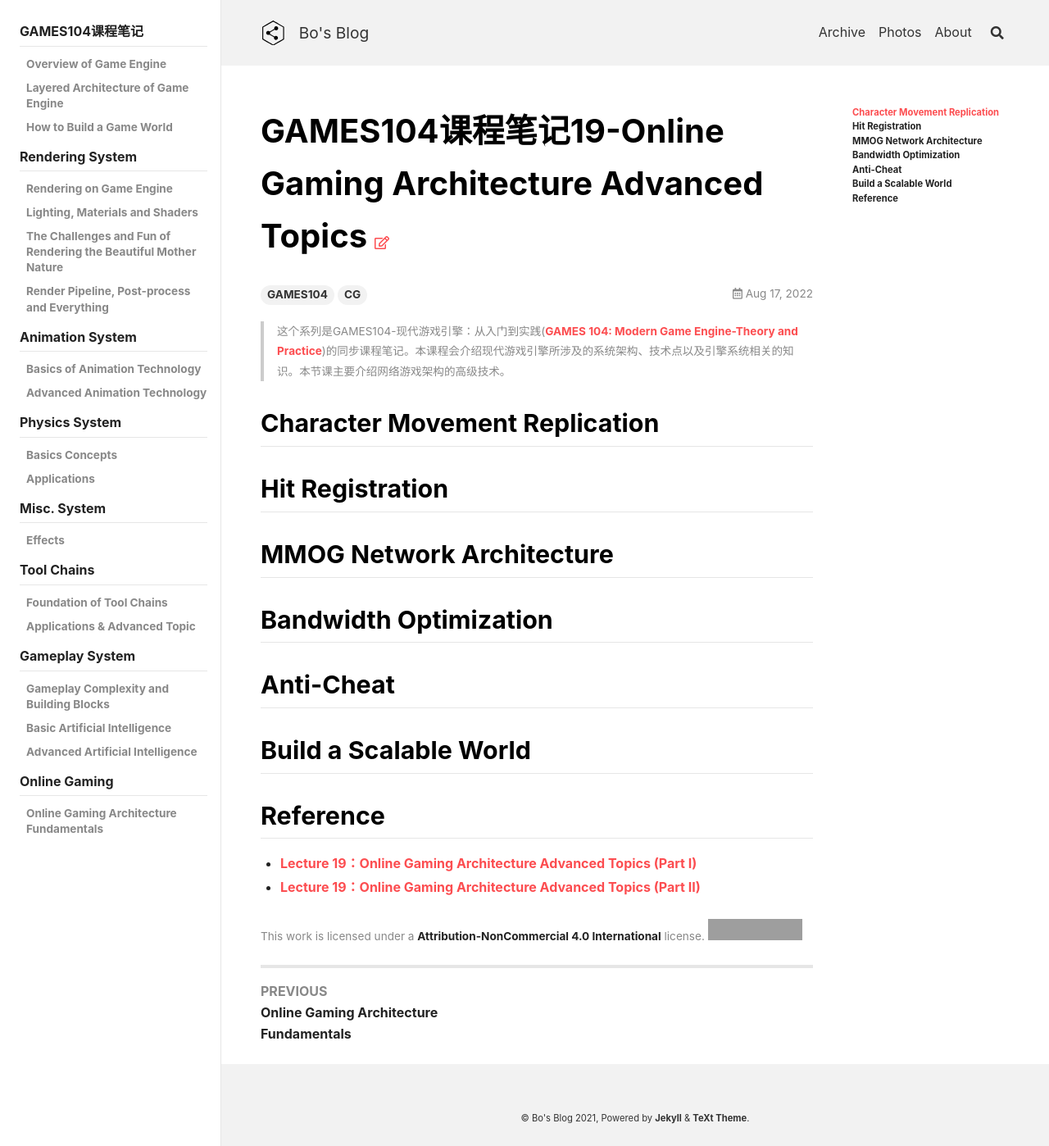
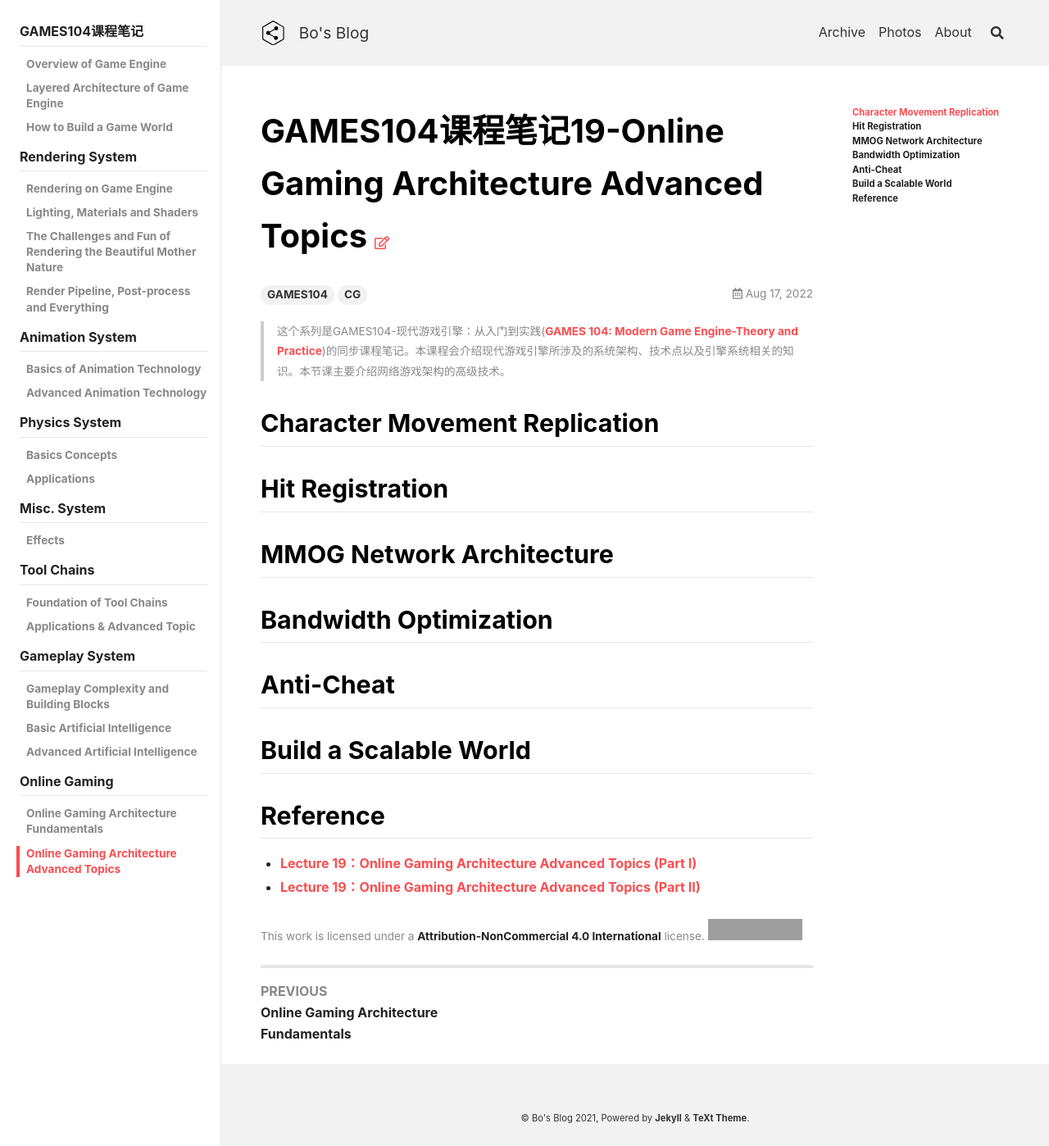
Before and after one commit to peng00bo00/peng00bo00_previous_blog, a Jekyll site: the page built from _posts/2022-08-17-GAMES104-NOTES-19.md, in a window 1280 px wide. Shown: the whole page at 82% size. Built offline with Jekyll 4.4.1, drawn with Linux system fonts in a browser that asks for light colours; nearby versions of some CDN libraries; grey boxes are pictures that could not be loaded.

Commit message:
Update navigation.yml

```diff
--- a/_data/navigation.yml
+++ b/_data/navigation.yml
@@ -274,6 +274,8 @@ GAMES104:
     children:
       - title: Online Gaming Architecture Fundamentals
         url: /2022/08/10/GAMES104-NOTES-18.html
+      - title: Online Gaming Architecture Advanced Topics
+        url: /2022/08/17/GAMES104-NOTES-19.html
 
 PBRT:
   - title: PBRT读书笔记
```
